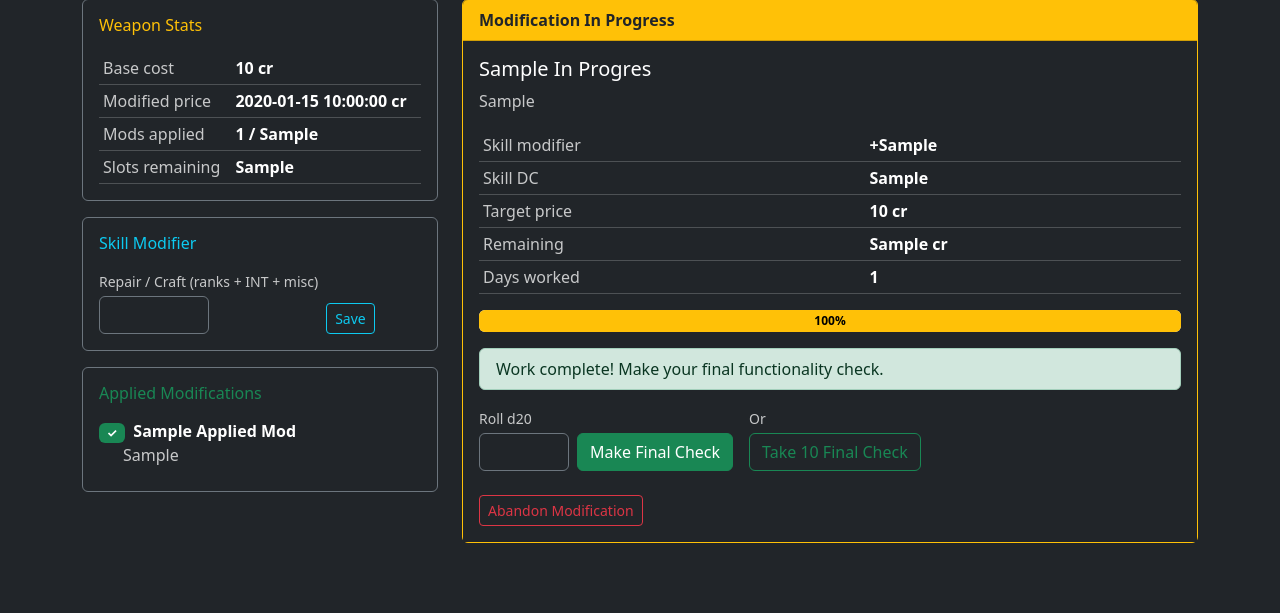
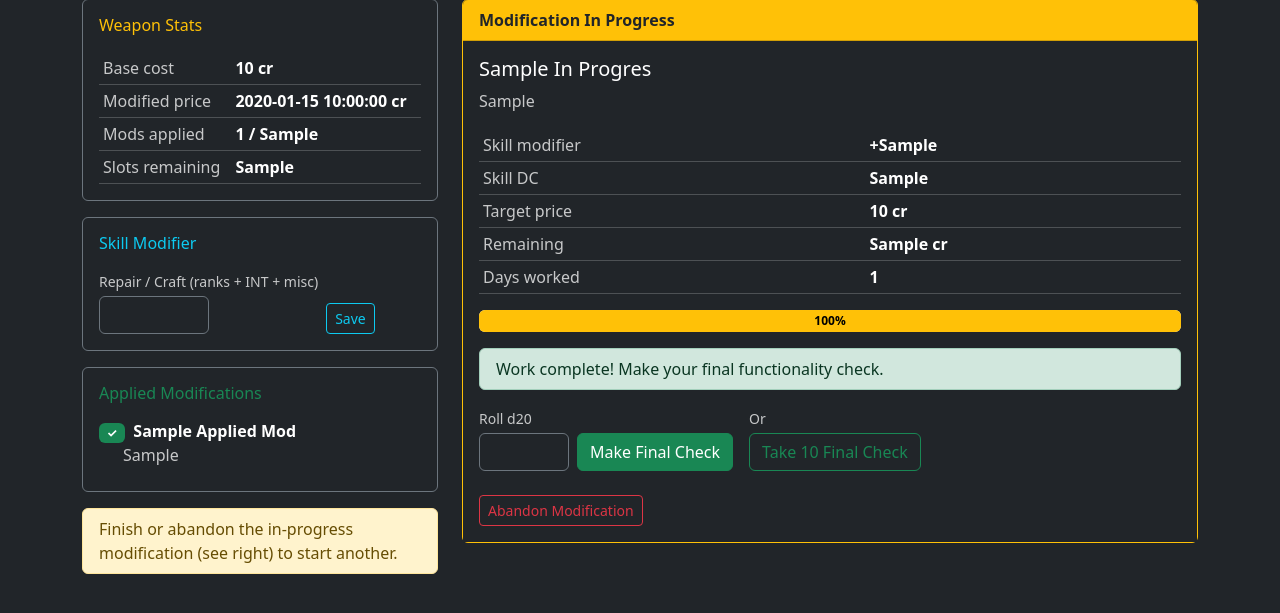
Before and after one commit to KnoxvilleBuckeye/SWd20WeaponMods, a Flask app: template templates/weapon_detail.html in a window 1280 px wide. Shown: the part 171-784 px from the top of the page. Run offline with Flask 3, Linux system fonts and the light colour scheme; the template is opened without the code that fills it: most values are stand-ins (such as "Sample title", 1, 10 or a date in 2020).

Commit message:
Add warning message for in-progress modifications in weapon detail view

```diff
--- a/templates/weapon_detail.html
+++ b/templates/weapon_detail.html
@@ -113,6 +113,8 @@
     </a>
     {% elif weapon.slots_remaining == 0 and not weapon.in_progress %}
     <div class="alert alert-success py-2">Modification limit reached.</div>
+    {% elif weapon.in_progress %}
+    <div class="alert alert-warning py-2 mb-0">Finish or abandon the in-progress modification (see right) to start another.</div>
     {% endif %}
   </div>
 
```
